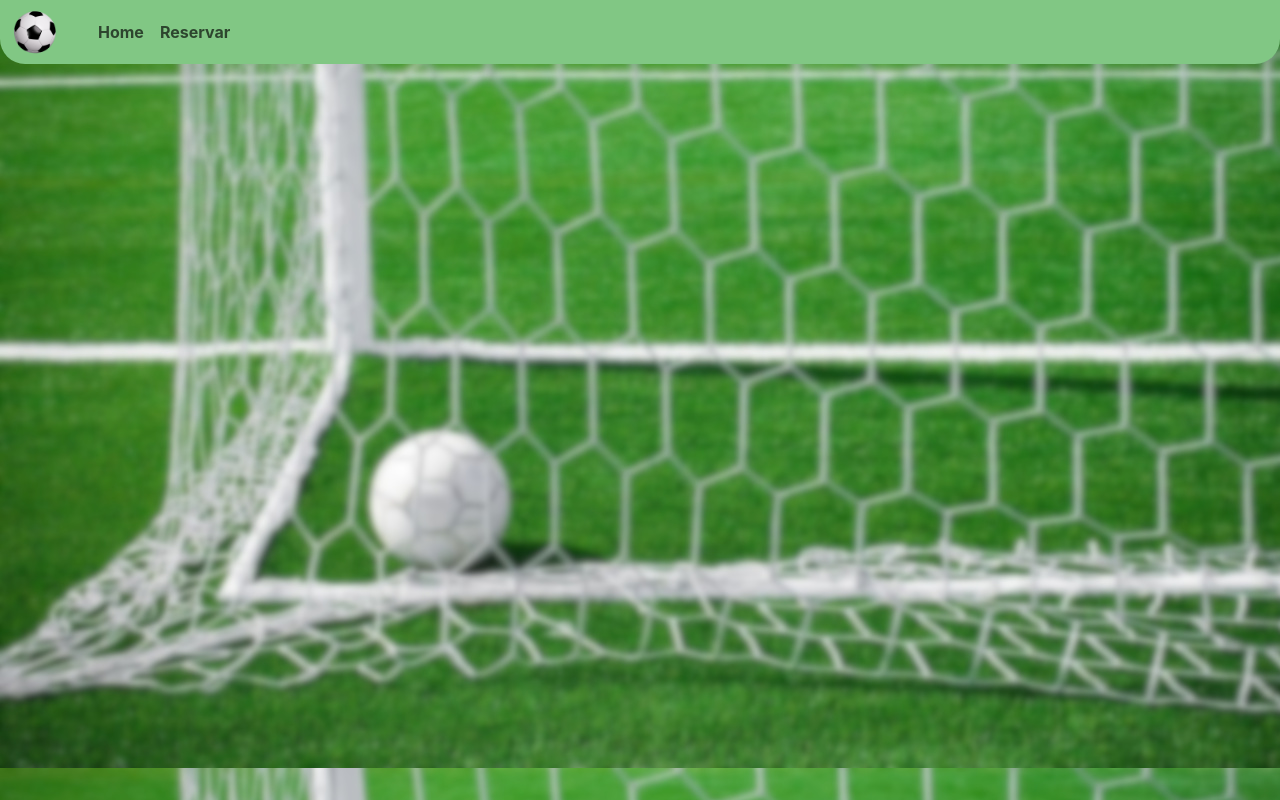
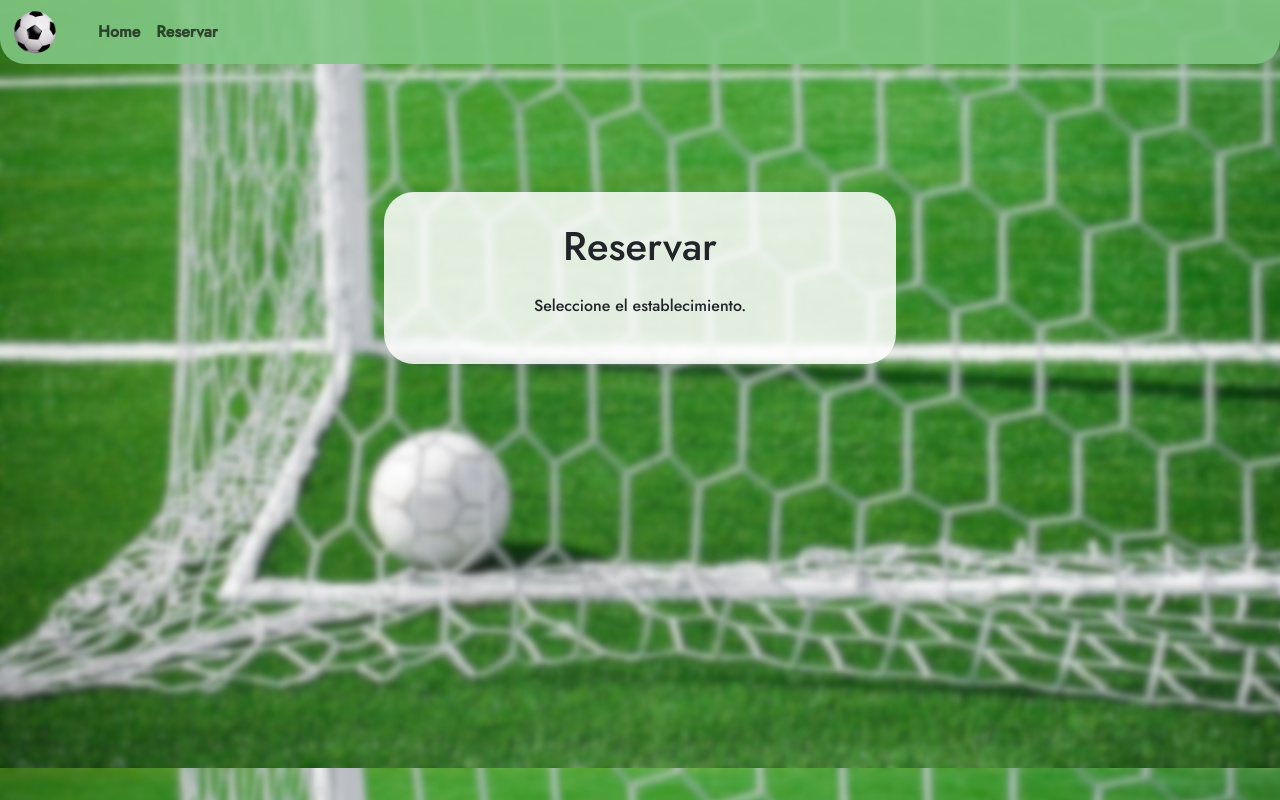
Before and after one commit to salinasariel/TUP-LC3TT-G13, a React (Create React App) app in the folder proyect-g13/: page /homepage in a window 1280 px wide. Both pictures are taken after typing "Sample", "Sample123" into the empty fields and a click on the button "Login". Built offline with nearby package versions, Linux system fonts and the light colour scheme.

Commit message:
1205
change fonts and implements reserve page with navbar

```diff
--- a/proyect-g13/public/index.html
+++ b/proyect-g13/public/index.html
@@ -4,6 +4,9 @@
     <meta charset="utf-8" />
     <link rel="icon" href="%PUBLIC_URL%/favicon.ico" />
     <link href="https://cdn.jsdelivr.net/npm/bootstrap@5.3.0-alpha3/dist/css/bootstrap.min.css" rel="stylesheet" integrity="sha384-KK94CHFLLe+nY2dmCWGMq91rCGa5gtU4mk92HdvYe+M/SXH301p5ILy+dN9+nJOZ" crossorigin="anonymous">
+    <link rel="preconnect" href="https://fonts.googleapis.com">
+    <link rel="preconnect" href="https://fonts.gstatic.com" crossorigin>
+    <link href="https://fonts.googleapis.com/css2?family=IBM+Plex+Sans:ital,wght@1,300&family=Jost:wght@500&display=swap" rel="stylesheet">
     <meta name="viewport" content="width=device-width, initial-scale=1" />
     <meta name="theme-color" content="#000000" />
     <meta
--- a/proyect-g13/src/App.js
+++ b/proyect-g13/src/App.js
@@ -2,7 +2,10 @@ import './App.css';
 import MenuBar from './components/MenuBar/MenuBar';
 import Login from './components/Login/Login';
 
+
+
 import { useState } from 'react';
+import HomePage from './components/HomePage/HomePage';
 
 function App() {
 const [user, setUser] = useState([])
@@ -12,7 +15,7 @@ const [user, setUser] = useState([])
       {
         !user.length > 0
           ? <Login setUser={setUser} />
-          : <MenuBar />
+          : <HomePage />
       }
     </div>
   );
--- /dev/null
+++ b/proyect-g13/src/components/HomePage/HomePage.js
@@ -0,0 +1,13 @@
+import MenuBar from "../MenuBar/MenuBar";
+import Reserve from "../Reserve/Reserve";
+
+const HomePage = () =>{
+    return(
+        <>
+        <MenuBar/>
+        <Reserve />
+        </>
+    );
+
+}
+export default HomePage;
--- a/proyect-g13/src/components/Login/Login.css
+++ b/proyect-g13/src/components/Login/Login.css
@@ -24,8 +24,6 @@
     padding: 30px;
     border-radius: 30px;
 }
-body{
-    background-image: url("../../Img/background-blurred.jpg");
-}
+
 
 .scale-up-center{animation:scale-up-center 0.3s; } @keyframes scale-up-center{ 0%{transform:scale(.5)} 100%{transform:scale(1)} }
--- a/proyect-g13/src/components/Login/Login.js
+++ b/proyect-g13/src/components/Login/Login.js
@@ -1,3 +1,4 @@
+import MenuBar from "../MenuBar/MenuBar"
 import "./Login.css"
 
 import { useState } from "react"
@@ -23,7 +24,8 @@ const handleSubmit = (e) => {
 }
 
     return(
-
+        <>
+            <MenuBar />
             <section >
 
                 <form className="form scale-up-center"
@@ -36,10 +38,11 @@ const handleSubmit = (e) => {
                     value={password}
                     onChange={e => setPassword(e.target.value)}></input>
                     <button class="btn btn-light">Login</button>
-                <a href="">Prefiero registrarme.</a>
+                    <a href="">Registrarme.</a>
                 </form>
                 {error && <p className="mesageError scale-up-center">Todos los campos son obligatorios</p>}
             </section>
+        </>
     )
 }
 export default Login;
--- a/proyect-g13/src/components/MenuBar/MenuBar.css
+++ b/proyect-g13/src/components/MenuBar/MenuBar.css
@@ -1,5 +1,5 @@
 .backcolor{
-    background-color: #81C784;
+    background-color: #81c784e5;
     border-bottom-left-radius: 25px;
     border-bottom-right-radius: 25px;
 }
--- a/proyect-g13/src/components/MenuBar/MenuBar.js
+++ b/proyect-g13/src/components/MenuBar/MenuBar.js
@@ -1,5 +1,6 @@
 import "./MenuBar.css"
 import Logo from "../../../src/Img/logoFootbal.png"
+import Reserve from "../Reserve/Reserve";
 
 function MenuBar()  {
   return (
--- a/proyect-g13/src/components/Reserve/Reserve.css
+++ b/proyect-g13/src/components/Reserve/Reserve.css
@@ -0,0 +1,13 @@
+.backplate{
+    background-color: rgba(255, 255, 255, 0.848);
+    display: flex;
+    justify-content: center;
+    flex-direction: column;
+    align-items: center;
+    gap: 1rem;
+    margin-left: 30%;
+    margin-right: 30%;
+    margin-top: 10%;
+    padding: 30px;
+    border-radius: 30px;
+}
--- a/proyect-g13/src/components/Reserve/Reserve.js
+++ b/proyect-g13/src/components/Reserve/Reserve.js
@@ -1,4 +1,13 @@
-const Reserve => (){
-
+import "./Reserve.css";
+const Reserve = () =>{
+    return(
+        <div className="backplate">
+            <h1>Reservar</h1>
+            <form>
+                <p>Seleccione el establecimiento.</p>
+            </form>
+        </div>
+    );
 
 }
+export default Reserve;
--- a/proyect-g13/src/index.css
+++ b/proyect-g13/src/index.css
@@ -1,10 +1,12 @@
 body {
   margin: 0;
-  font-family: -apple-system, BlinkMacSystemFont, 'Segoe UI', 'Roboto', 'Oxygen',
-    'Ubuntu', 'Cantarell', 'Fira Sans', 'Droid Sans', 'Helvetica Neue',
-    sans-serif;
+  font-family: 'IBM Plex Sans', sans-serif;
+  font-family: 'Jost', sans-serif;
   -webkit-font-smoothing: antialiased;
   -moz-osx-font-smoothing: grayscale;
+
+  background-image: url("../src/Img/background-blurred.jpg");
+
 }
 
 code {
```
Also changed, not shown: proyect-g13/src/components/HomePage/HomePage.css (added). Lines whose indentation alone changed are shown as unchanged.
